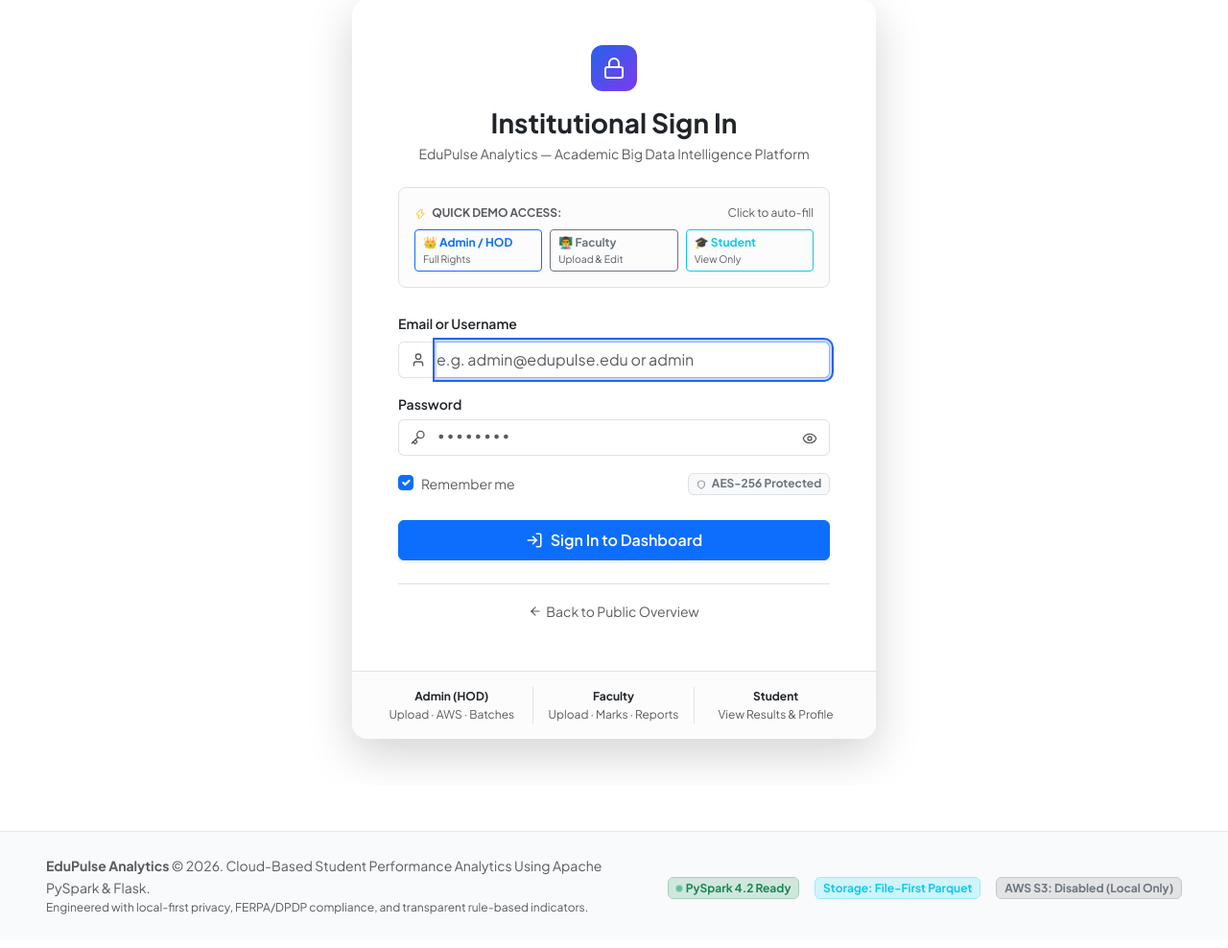
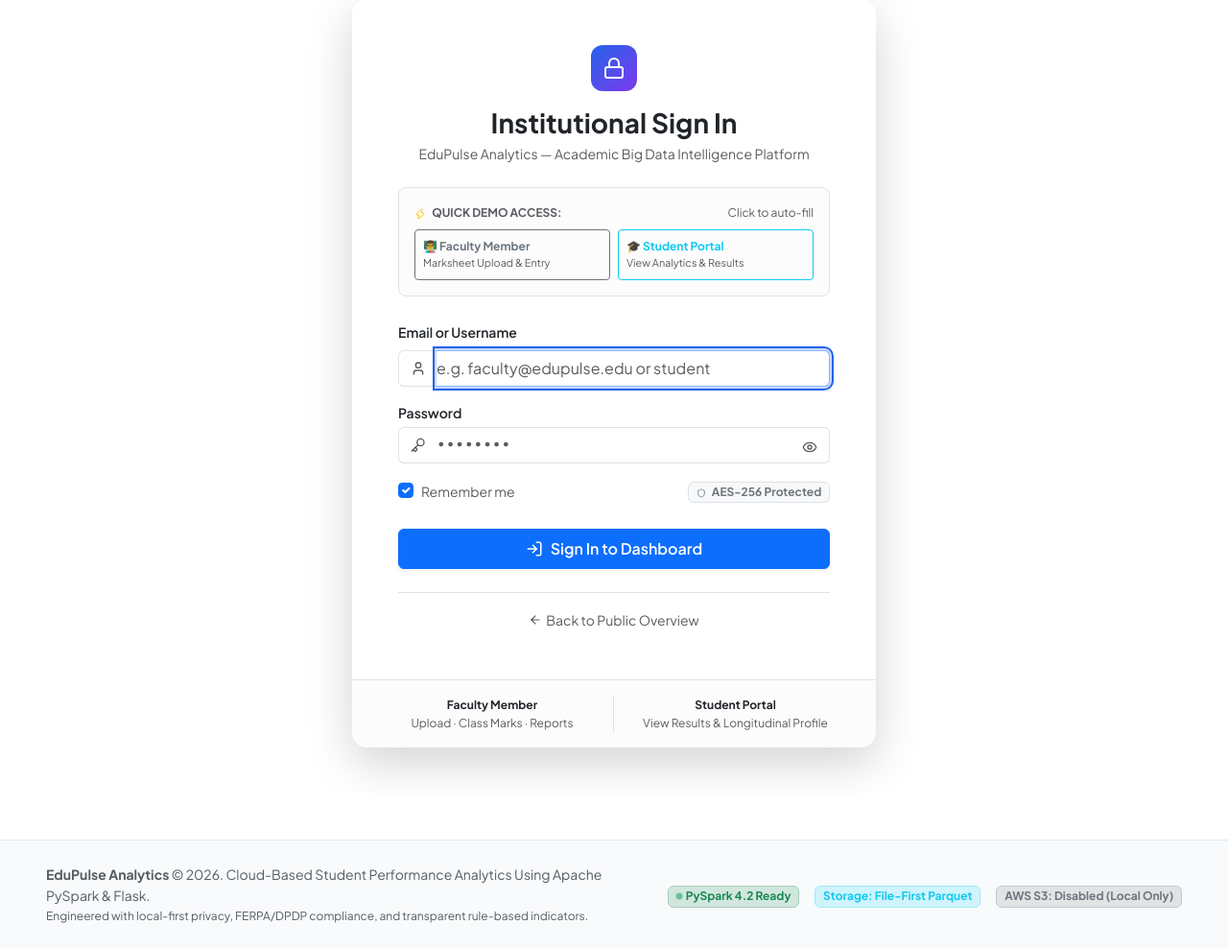
Before and after one commit to Abhinaiinjeti/Student-Performance-Analytics, a Flask app: page /login in a window 1280 px wide; the page is wider, and only the part inside the window is pictured. Shown: the part 128-1116 px from the top of that part at 96% size. Before the commit the page ends 1081 px from the top of that part, so only its background shows below. Run offline with Flask 3, Linux system fonts and the light colour scheme; some libraries are stand-ins or nearby versions.

Commit message:
Hide admin login button and references from public login page

```diff
--- a/dashboard/templates/login.html
+++ b/dashboard/templates/login.html
@@ -44,22 +44,16 @@
                                 <span class="extra-small text-muted">Click to auto-fill</span>
                             </div>
                             <div class="row g-2">
-                                <div class="col-4">
-                                    <button type="button" class="btn btn-outline-primary btn-sm w-100 py-1 text-start" onclick="fillCredentials('admin@edupulse.edu', 'Admin@123', 'admin')" title="Department Administrator - Full System Control">
-                                        <div class="fw-bold extra-small text-truncate">👑 Admin / HOD</div>
-                                        <div class="text-muted extra-small" style="font-size: 0.65rem;">Full Rights</div>
+                                <div class="col-6">
+                                    <button type="button" class="btn btn-outline-secondary btn-sm w-100 py-2 text-start" onclick="fillCredentials('faculty@edupulse.edu', 'Faculty@123', 'faculty')" title="Faculty Member - Upload & Class Marks">
+                                        <div class="fw-bold extra-small text-truncate">👨‍🏫 Faculty Member</div>
+                                        <div class="text-muted extra-small" style="font-size: 0.68rem;">Marksheet Upload & Entry</div>
                                     </button>
                                 </div>
-                                <div class="col-4">
-                                    <button type="button" class="btn btn-outline-secondary btn-sm w-100 py-1 text-start" onclick="fillCredentials('faculty@edupulse.edu', 'Faculty@123', 'faculty')" title="Faculty Member - Upload & Class Marks">
-                                        <div class="fw-bold extra-small text-truncate">👨‍🏫 Faculty</div>
-                                        <div class="text-muted extra-small" style="font-size: 0.65rem;">Upload & Edit</div>
-                                    </button>
-                                </div>
-                                <div class="col-4">
-                                    <button type="button" class="btn btn-outline-info btn-sm w-100 py-1 text-start" onclick="fillCredentials('student@edupulse.edu', 'Student@123', 'student')" title="Student - View Only Analytics">
-                                        <div class="fw-bold extra-small text-truncate">🎓 Student</div>
-                                        <div class="text-muted extra-small" style="font-size: 0.65rem;">View Only</div>
+                                <div class="col-6">
+                                    <button type="button" class="btn btn-outline-info btn-sm w-100 py-2 text-start" onclick="fillCredentials('student@edupulse.edu', 'Student@123', 'student')" title="Student - View Only Analytics">
+                                        <div class="fw-bold extra-small text-truncate">🎓 Student Portal</div>
+                                        <div class="text-muted extra-small" style="font-size: 0.68rem;">View Analytics & Results</div>
                                     </button>
                                 </div>
                             </div>
@@ -75,7 +69,7 @@
                                     <span class="input-group-text bg-white border-end-0 text-muted">
                                         <i data-lucide="user" style="width: 16px; height: 16px;"></i>
                                     </span>
-                                    <input type="text" class="form-control border-start-0 ps-0" id="identifier" name="identifier" value="{{ identifier or '' }}" placeholder="e.g. admin@edupulse.edu or admin" required autocomplete="username" autofocus>
+                                    <input type="text" class="form-control border-start-0 ps-0" id="identifier" name="identifier" value="{{ identifier or '' }}" placeholder="e.g. faculty@edupulse.edu or student" required autocomplete="username" autofocus>
                                 </div>
                             </div>
 
@@ -122,17 +116,13 @@
                     <!-- Role Permissions Footer Matrix -->
                     <div class="bg-light-subtle px-4 py-3 border-top">
                         <div class="row g-2 extra-small text-muted text-center">
-                            <div class="col-4 border-end">
-                                <span class="fw-bold d-block text-dark">Admin (HOD)</span>
-                                <span>Upload · AWS · Batches</span>
+                            <div class="col-6 border-end">
+                                <span class="fw-bold d-block text-dark">Faculty Member</span>
+                                <span>Upload · Class Marks · Reports</span>
                             </div>
-                            <div class="col-4 border-end">
-                                <span class="fw-bold d-block text-dark">Faculty</span>
-                                <span>Upload · Marks · Reports</span>
-                            </div>
-                            <div class="col-4">
-                                <span class="fw-bold d-block text-dark">Student</span>
-                                <span>View Results & Profile</span>
+                            <div class="col-6">
+                                <span class="fw-bold d-block text-dark">Student Portal</span>
+                                <span>View Results & Longitudinal Profile</span>
                             </div>
                         </div>
                     </div>
```
